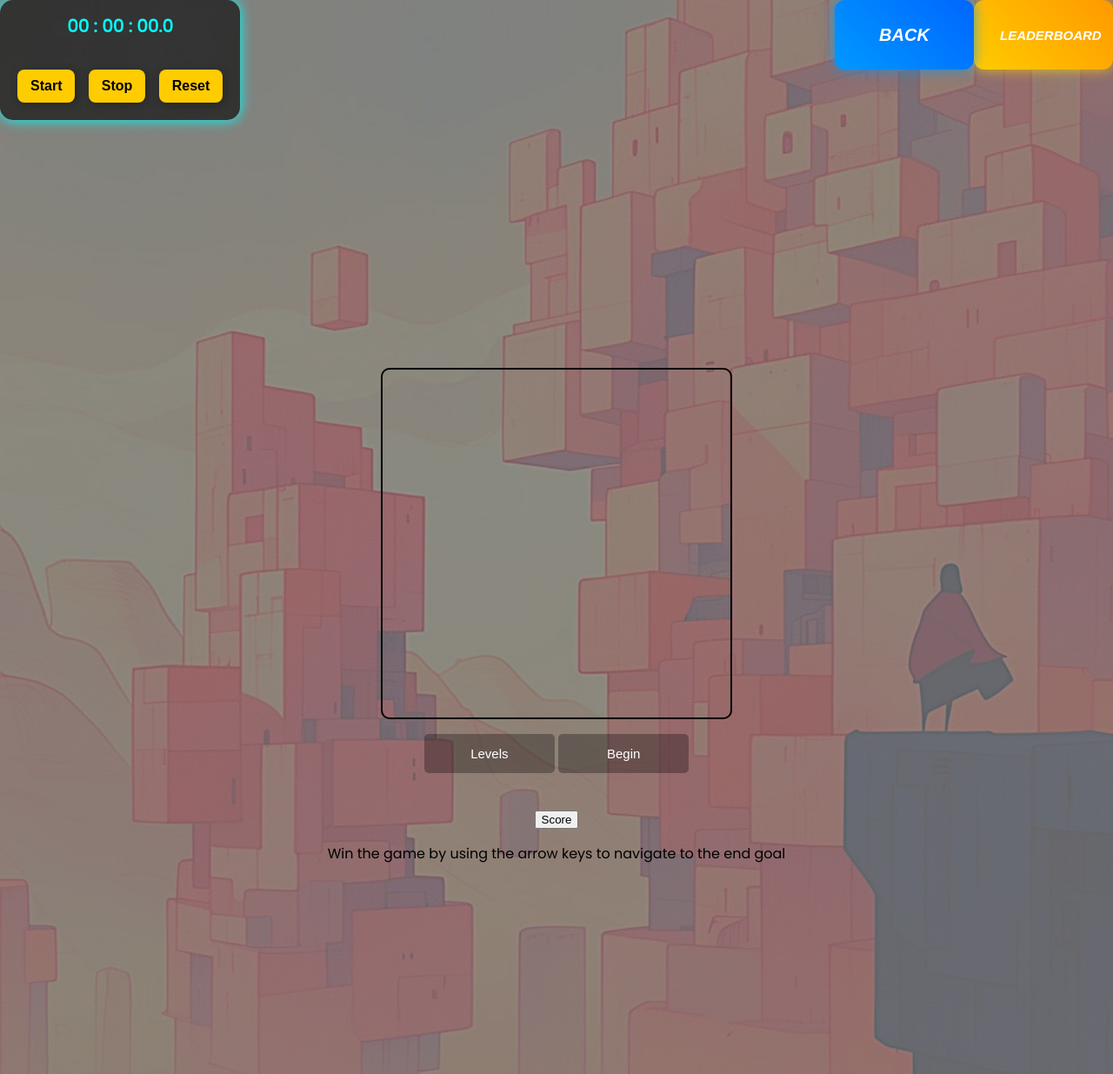
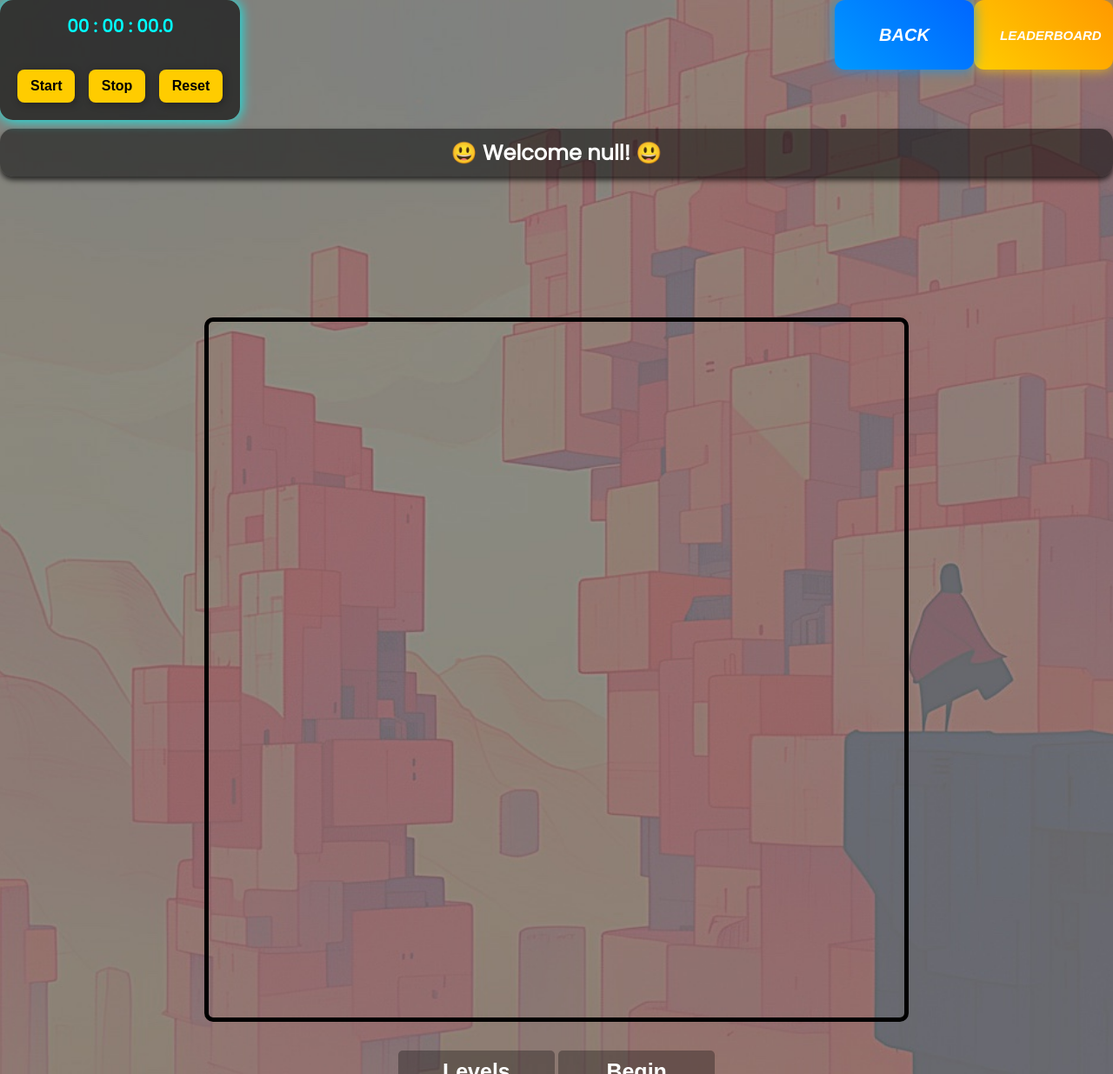
Before and after one commit to mola73/Maze-Game, a Django app: page /game1/ in a window 1280 px wide. Shown: the whole page at 87% size. Run offline with Django 5.2, Linux system fonts and the light colour scheme; some libraries are stand-ins or nearby versions.

Commit message:
Wokring game after improvements

```diff
--- a/maze_game/game1/static/logic.js
+++ b/maze_game/game1/static/logic.js
@@ -42,6 +42,7 @@
    */
   stopwatch.stop();
   document.getElementById("moves").innerHTML = "You Moved " + moves + " Steps";
+  sendVoiceCommand("You Moved " + moves + " Steps in" + stopwatch.getTime());
 
   toggleVisibility("Message-Container");
 }
@@ -590,6 +591,11 @@
 
       makeMaze();
     });
+  document.getElementById("score").addEventListener("click", function () {
+    console.log("score button clicked!");
+
+    toggleVisibility("Message-Container");
+  });
 });
 //global variable
 let stopwatch = new Stopwatch("stopwatch");
@@ -617,7 +623,7 @@
 
 //This part is meant for the speach module
 function sendVoiceCommand(command) {
-  fetch("http://127.0.0.1:8000/do_voices/", {
+  fetch("/do_voices/", {
     method: "POST",
     headers: {
       "Content-Type": "application/json",
--- a/maze_game/game1/static/style.css
+++ b/maze_game/game1/static/style.css
@@ -19,8 +19,10 @@
 } */
 
 #mazeContainer {
-  display: inline-block;
-  margin: auto;
+  display: flex;
+  justify-content: center;
+  align-items: center;
+  margin-top: 5px;
   border-radius: 10px;
   /*transition: opacity 0.5s ease-in-out; /*For smooth fade-in transition */
 }
@@ -28,22 +30,55 @@
 #mazeContainer #mazeCanvas {
   margin: 0;
   display: block;
-  border: solid 2px black;
-  height: 400px;
+  border: solid 5px black;
+  height: 800px;
+  width: 800px;
+}
+#score {
+  cursor: pointer;
+  background-color: rgba(0, 0, 0, 0.3);
+  height: 60px;
+  width: 180px;
+  padding: 10px;
+  border: none;
+  border-radius: 5px;
+  color: white;
+  display: inline-block;
+  font-size: 25px;
+  font-weight: bold;
+  text-align: center;
+  text-decoration: none;
+  appearance: none;
+  box-shadow: 0px 0px 15px rgba(255, 215, 0, 0.8);
+  text-align: center;
+  text-decoration: none;
+  appearance: none;
+  transition: all 0.3s ease-in-out;
+}
+#score:hover {
+  background-color: rgba(255, 215, 0, 0.9); /* Gold background */
+  color: black;
+  transform: scale(1.1);
+  box-shadow: 0px 0px 25px rgba(255, 204, 0, 1);
 }
 
+#score:active {
+  transform: scale(0.95);
+  box-shadow: 0px 0px 10px rgba(255, 255, 255, 0.5);
+}
 input,
 select {
   cursor: pointer;
   background-color: rgba(0, 0, 0, 0.3);
   height: 45px;
-  width: 150px;
+  width: 180px;
   padding: 10px;
   border: none;
   border-radius: 5px;
   color: white;
   display: inline-block;
-  font-size: 15px;
+  font-size: 25px;
+  font-weight: bold;
   text-align: center;
   text-decoration: none;
   appearance: none;
@@ -77,10 +112,29 @@
   background-repeat: no-repeat;
   background-position: 125px center;
 }
+#playername {
+  font-size: 24px; /* Adjust font size */
+  font-weight: bold; /* Make it bold */
+  color: #ffffff; /* White text */
+  text-align: center; /* Center the text */
+  padding: 10px 20px; /* Add padding */
+  background-color: rgba(0, 0, 0, 0.5); /* Semi-transparent background */
+  border-radius: 15px; /* Rounded corners */
+  box-shadow: 0px 4px 6px rgba(0, 0, 0, 0.7); /* Add shadow */
+  margin-top: 10px; /* Add spacing from other elements */
+  transition: all 0.3s ease-in-out; /* Smooth transition */
+}
+
+/* Hover effect for player name */
+#playername:hover {
+  background-color: rgba(0, 255, 255, 0.6); /* Change background on hover */
+  transform: scale(1.05); /* Slightly enlarge on hover */
+  box-shadow: 0px 6px 12px rgba(0, 255, 255, 0.7); /* Enhance shadow on hover */
+}
 
 #Message-Container {
   position: absolute; /* Ensures it floats above */
-  top: 10%; /* Adjusts its position above the maze */
+  top: 22%; /* Adjusts its position above the maze */
   left: 50%;
   transform: translateX(-50%); /* Centers it horizontally */
   width: 300px;
@@ -209,8 +263,16 @@
 #leaderboard-button:active {
   transform: scale(0.95);
 }
+.lcontainer {
+  font-size: 50px;
+  height: 100px;
+  width: 1000px;
+  position: absolute;
 
-/* Stopwatch Container */
+  left: 40%;
+  justify-content: center;
+}
+
 .stopwatch {
   font-size: 30px;
   font-weight: bold;
@@ -256,15 +318,17 @@
 }
 
 #page #menu h1 {
-  margin: 0;
-  margin-bottom: 10px;
-  font-weight: 600;
+  margin-bottom: 2px; /* Reduce space below the title */
   font-size: 10.2rem;
+}
+
+#mazeContainer {
+  margin-top: -20px; /* Reduce space above the maze */
 }
 
 #page #view {
   position: relative;
-  top: 25px;
+  top: 2px;
   bottom: 0;
   left: 0;
   right: 0;
@@ -278,6 +342,8 @@
 }
 #instructions {
   text-align: center;
+  font-size: 20px;
+  font-weight: bold;
   margin: 10px auto; /* Reduce margin */
   padding: 5px; /* Reduce padding */
   max-width: 600px; /* Restrict width */
--- a/maze_game/game1/static/styleh.css
+++ b/maze_game/game1/static/styleh.css
@@ -59,12 +59,14 @@
 }
 
 .content {
+  font-size: 200px;
   display: flex;
   gap: 10px;
   margin-bottom: 20px;
 }
 .instructions {
   background: rgba(255, 255, 255, 0.2);
+  font-size: 33px;
   padding: 20px;
   border-radius: 10px;
   flex: 1;
--- a/maze_game/game1/templates/index.html
+++ b/maze_game/game1/templates/index.html
@@ -11,7 +11,7 @@
   <body>
     <div class="container">
       <h1>Maze Runner</h1>
-      <p class="subheading">by Harshika and Muhammad Olaniyan (Team 1)</p>
+      <!-- <p class="subheading">by Harshika and Muhammad Olaniyan (Team 1)</p> -->
       <div class="content">
         <div class="instructions">
           <h2>Instructions</h2>
@@ -80,7 +80,7 @@
       <input
         type="button"
         value="How to Play"
-        onclick="sendVoiceCommand('Stay inside the maze boundaries. Reach the finish checkpoint as fast as possible. Avoid collisions with maze walls. Have fun and play fair!')"
+        onclick="sendVoiceCommand('Welcome to the thrilling adventure of the Maze Runner! Get ready to embark on an exciting journey through the twists and turns of the maze. Remember to stay within the boundaries and race towards the finish checkpoint as quickly as you can! Dodge those walls and keep your energy high—every second counts! Most importantly, let’s have an amazing time and play fair together! Enjoy every moment of the challenge that awaits you!')"
         style="
           height: 80px;
           width: 160px;
--- a/maze_game/game1/templates/leaderboard.html
+++ b/maze_game/game1/templates/leaderboard.html
@@ -29,14 +29,14 @@
         }
       </script>
     </div>
-    <div class="container">
+    <div class="lcontainer">
       <h1>Leaderboard</h1>
       <p>Here are the top scores:</p>
 
       <table border="1">
         <thead>
           <tr>
-            <th>Player Name</th>
+            <th>Player</th>
             <th>Moves</th>
             <th>Time Elapsed</th>
           </tr>
--- a/maze_game/game1/templates/myfirst.html
+++ b/maze_game/game1/templates/myfirst.html
@@ -83,14 +83,22 @@
           <p id="moves"></p>
         </div>
       </div>
+      <div>
+        <h1 id="playername">Name</h1>
+        <script>
+          var x = localStorage.getItem("playerName");
+          document.getElementById("playername").innerHTML =
+            "😃 Welcome " + x + "! 😃";
+        </script>
+      </div>
 
       <div id="view">
-        <div id="mazeContainer" style="margin-top: 260px">
+        <div id="mazeContainer" style="margin-top: 160px">
           <canvas
             id="mazeCanvas"
             class="border"
-            width="400"
-            height="400"
+            width="800"
+            height="800"
           ></canvas>
         </div>
       </div>
@@ -107,7 +115,8 @@
         <input id="startMazeBtn" type="button" value="Begin" />
       </div>
       <div>
-        <button onclick="toggleVisibility('Message-Container')">Score</button>
+        <!-- <button onclick="toggleVisibility('Message-Container')">Score</button> -->
+        <input id="score" type="button" value="Score" />
       </div>
 
       <p id="instructions">
--- a/maze_game/game1/utils.py
+++ b/maze_game/game1/utils.py
@@ -4,6 +4,8 @@
 
 # Initialize the engine globally (outside function) i am trying to prevent repetition in speech
 engine = pyttsx3.init()
+voices = engine.getProperty('voices')       #getting details of current voice
+engine.setProperty('voice', voices[1].id)   #changing index, changes voices. 1 for female
 
 def speak(words):
     engine.stop()  # Stop any ongoing speech before speaking new words
```
Also changed, not shown: maze_game/db.sqlite3, 2 other files.
